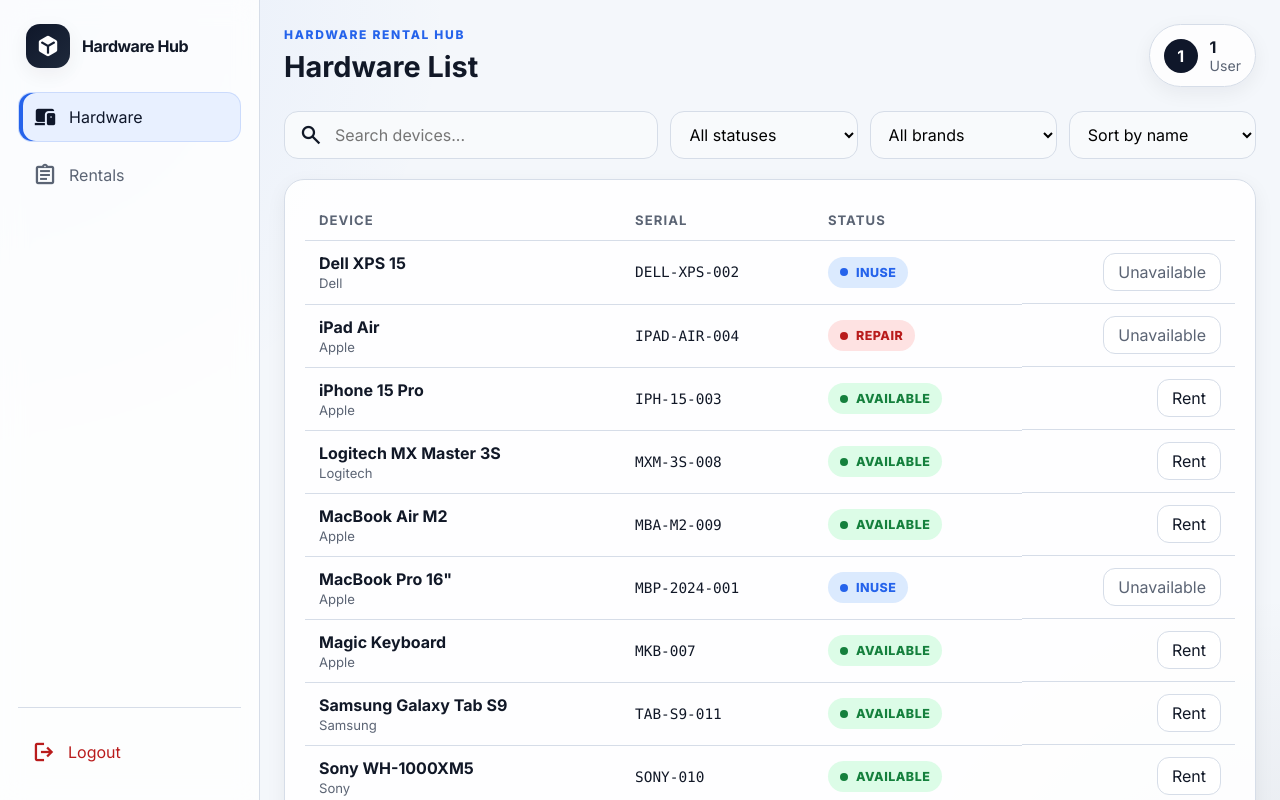
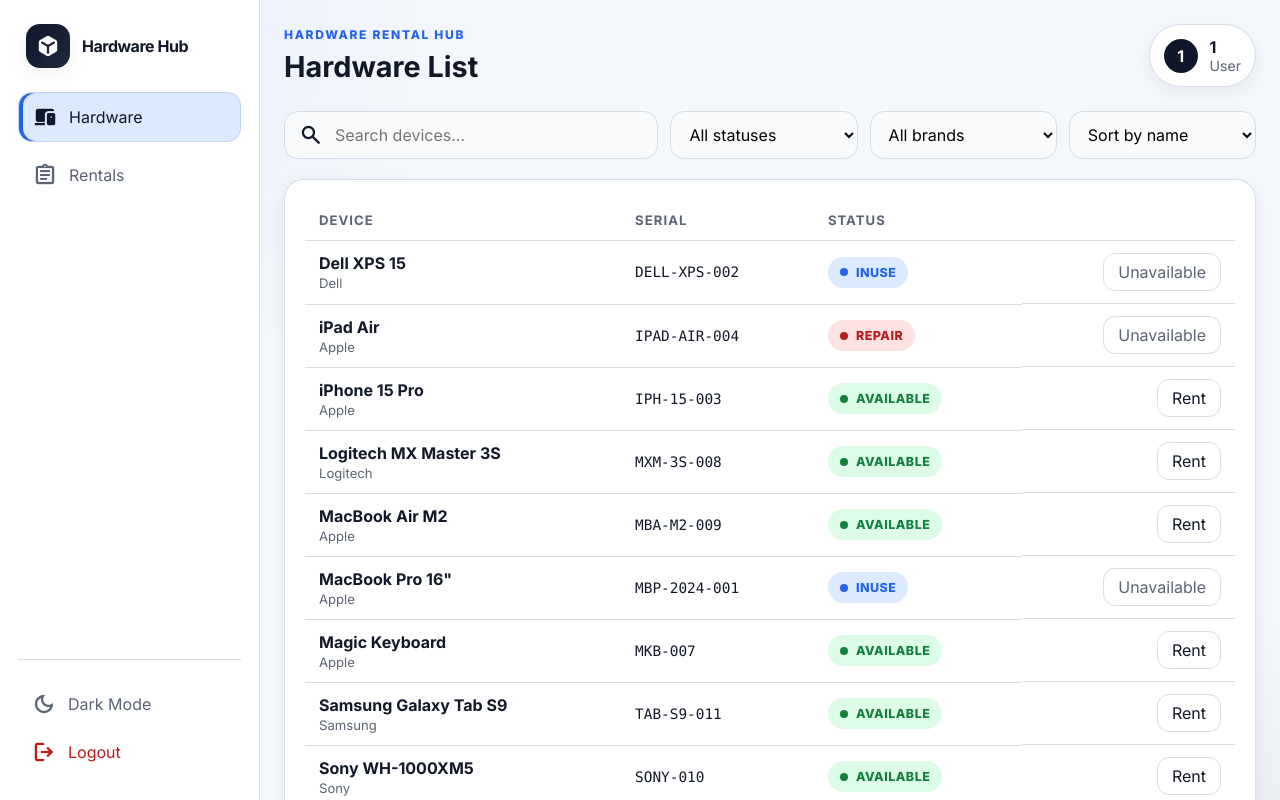
Before and after one commit to patrykso/hardware-hub, a Vue app in the folder frontend/: page /hardware in a window 1280 px wide. Shown: the top 800 px of the page. Built offline with nearby package versions, Linux system fonts and the light colour scheme; sample sign-in values are in the browser's storage.

Commit message:
Add dark mode with toggle in sidebar, persisted to localStorage

```diff
--- a/frontend/src/components/SidebarNav.vue
+++ b/frontend/src/components/SidebarNav.vue
@@ -27,6 +27,16 @@
     </nav>
 
     <div class="sidebar-footer">
+      <button
+        class="sidebar-link theme-toggle"
+        type="button"
+        @click="themeStore.toggle()"
+      >
+        <span class="material-symbols-outlined">{{
+          themeStore.isDark ? "light_mode" : "dark_mode"
+        }}</span>
+        <span>{{ themeStore.isDark ? "Light Mode" : "Dark Mode" }}</span>
+      </button>
       <button class="sidebar-link danger" type="button" @click="logout">
         <span class="material-symbols-outlined">logout</span>
         <span>Logout</span>
@@ -56,10 +66,12 @@
 import { computed } from "vue";
 import { useRoute, useRouter } from "vue-router";
 import { useHubState } from "../data/hubState";
+import { useThemeStore } from "../stores/theme";
 
 const route = useRoute();
 const router = useRouter();
 const hub = useHubState();
+const themeStore = useThemeStore();
 
 const allItems = [
   { label: "Hardware", to: "/hardware", match: "/hardware", icon: "devices" },
--- a/frontend/src/main.js
+++ b/frontend/src/main.js
@@ -1,12 +1,16 @@
-import { createApp } from 'vue';
-import { createPinia } from 'pinia';
-import App from './App.vue';
-import router from './router';
-import './api/axios';
-import './styles.css';
-
+import { createApp } from "vue";
+import { createPinia } from "pinia";
+import App from "./App.vue";
+import router from "./router";
+import "./api/axios";
+import "./styles.css";
 
 const app = createApp(App);
-app.use(createPinia());
+const pinia = createPinia();
+app.use(pinia);
 app.use(router);
-app.mount('#app');
+app.mount("#app");
+
+// Initialize theme on app start
+import { useThemeStore } from "./stores/theme";
+useThemeStore();
--- /dev/null
+++ b/frontend/src/stores/theme.js
@@ -0,0 +1,24 @@
+import { defineStore } from "pinia";
+import { ref, watch } from "vue";
+
+export const useThemeStore = defineStore("theme", () => {
+  const isDark = ref(localStorage.getItem("theme") === "dark");
+
+  function toggle() {
+    isDark.value = !isDark.value;
+  }
+
+  watch(
+    isDark,
+    (dark) => {
+      document.documentElement.setAttribute(
+        "data-theme",
+        dark ? "dark" : "light"
+      );
+      localStorage.setItem("theme", dark ? "dark" : "light");
+    },
+    { immediate: true }
+  );
+
+  return { isDark, toggle };
+});
--- a/frontend/src/styles.css
+++ b/frontend/src/styles.css
@@ -25,6 +25,46 @@
   --sidebar-width: 260px;
 }
 
+[data-theme="dark"] {
+  color-scheme: dark;
+  --bg: #0f1219;
+  --panel: #1a1f2e;
+  --panel-muted: #1e2433;
+  --line: #2d3548;
+  --line-strong: #3d4760;
+  --text: #e8ecf4;
+  --text-muted: #8b95a8;
+  --navy: #e8ecf4;
+  --navy-soft: #c8d0e0;
+  --blue: #60a5fa;
+  --blue-soft: #1e3a5f;
+  --green: #4ade80;
+  --green-soft: #14332a;
+  --amber: #fbbf24;
+  --amber-soft: #3d2e0a;
+  --red: #f87171;
+  --red-soft: #3b1a1a;
+  --shadow: 0 18px 50px rgba(0, 0, 0, 0.3);
+  --shadow-soft: 0 6px 20px rgba(0, 0, 0, 0.2);
+}
+
+[data-theme="dark"] .brand-mark,
+[data-theme="dark"] .auth-mark {
+  background: linear-gradient(135deg, #3b82f6, #2563eb);
+}
+
+[data-theme="dark"] .primary-button {
+  background: linear-gradient(135deg, #3b82f6, #2563eb);
+}
+
+[data-theme="dark"] .avatar {
+  background: #3b82f6;
+}
+
+[data-theme="dark"] .dialog-overlay {
+  background: rgba(0, 0, 0, 0.6);
+}
+
 * {
   box-sizing: border-box;
 }
@@ -50,6 +90,7 @@ body {
     ),
     var(--bg);
   color: var(--text);
+  transition: background 200ms ease, color 200ms ease;
 }
 
 a {
@@ -82,7 +123,7 @@ textarea {
   width: var(--sidebar-width);
   display: flex;
   flex-direction: column;
-  background: rgba(255, 255, 255, 0.8);
+  background: var(--panel);
   backdrop-filter: blur(12px);
   border-right: 1px solid var(--line);
   padding: 24px 18px;
@@ -142,7 +183,7 @@ textarea {
 
 .sidebar-link.active,
 .mobile-nav-item.active {
-  background: #e8f0ff;
+  background: var(--blue-soft);
   color: var(--navy);
   border-color: rgba(37, 99, 235, 0.15);
   box-shadow: inset 4px 0 0 var(--blue);
@@ -150,7 +191,7 @@ textarea {
 
 .sidebar-link:hover,
 .mobile-nav-item:hover {
-  background: rgba(15, 23, 42, 0.04);
+  background: var(--panel-muted);
   color: var(--text);
 }
 
@@ -171,6 +212,19 @@ textarea {
 .sidebar-link.danger:hover {
   background: var(--red-soft);
   color: var(--red);
+}
+
+.sidebar-link.theme-toggle {
+  width: 100%;
+  background: transparent;
+  border: 0;
+  cursor: pointer;
+  color: var(--text-muted);
+}
+
+.sidebar-link.theme-toggle:hover {
+  background: var(--panel-muted);
+  color: var(--text);
 }
 
 .shell-main {
@@ -213,7 +267,7 @@ textarea {
   gap: 12px;
   padding: 12px 14px;
   border: 1px solid var(--line);
-  background: rgba(255, 255, 255, 0.8);
+  background: var(--panel);
   border-radius: 999px;
   box-shadow: var(--shadow-soft);
 }
@@ -256,7 +310,7 @@ textarea {
 .suggestion-card,
 .finding-card {
   border: 1px solid var(--line);
-  background: rgba(255, 255, 255, 0.9);
+  background: var(--panel);
   box-shadow: var(--shadow-soft);
 }
 
@@ -365,7 +419,7 @@ thead th {
 }
 
 tbody tr:hover {
-  background: rgba(37, 99, 235, 0.03);
+  background: var(--panel-muted);
 }
 
 .mono {
@@ -463,7 +517,7 @@ tbody tr:hover {
 
 .ghost-button {
   padding: 0 16px;
-  background: white;
+  background: var(--panel);
   border-color: var(--line);
   color: var(--text);
 }
@@ -475,7 +529,7 @@ tbody tr:hover {
 .icon-button {
   width: 42px;
   height: 42px;
-  background: white;
+  background: var(--panel);
   border-color: var(--line);
   color: var(--text);
 }
@@ -535,7 +589,7 @@ tbody tr:hover {
   gap: 18px;
   padding: 40px;
   border-radius: var(--radius-lg);
-  background: rgba(255, 255, 255, 0.92);
+  background: var(--panel);
   width: 100%;
   max-width: 460px;
 }
@@ -606,7 +660,7 @@ tbody tr:hover {
 }
 
 .mini-stat {
-  background: rgba(255, 255, 255, 0.7);
+  background: var(--panel-muted);
 }
 
 .mini-stat span,
@@ -710,7 +764,7 @@ tbody tr:hover {
 .finding-card {
   grid-template-columns: auto 1fr;
   align-items: center;
-  background: white;
+  background: var(--panel);
 }
 
 .audit-sidebar h3 {
@@ -720,7 +774,7 @@ tbody tr:hover {
 .suggestion-card {
   padding: 16px;
   border-radius: var(--radius-md);
-  background: white;
+  background: var(--panel);
   border: 1px solid var(--line);
 }
 
@@ -803,7 +857,7 @@ tbody tr:hover {
 }
 
 .dialog-card {
-  background: white;
+  background: var(--panel);
   border-radius: var(--radius-lg);
   padding: 32px;
   max-width: 400px;
@@ -942,7 +996,7 @@ tbody tr:hover {
     grid-template-columns: repeat(3, minmax(0, 1fr));
     gap: 6px;
     padding: 10px;
-    background: rgba(255, 255, 255, 0.9);
+    background: var(--panel);
     backdrop-filter: blur(12px);
     border-top: 1px solid var(--line);
     z-index: 30;
```
